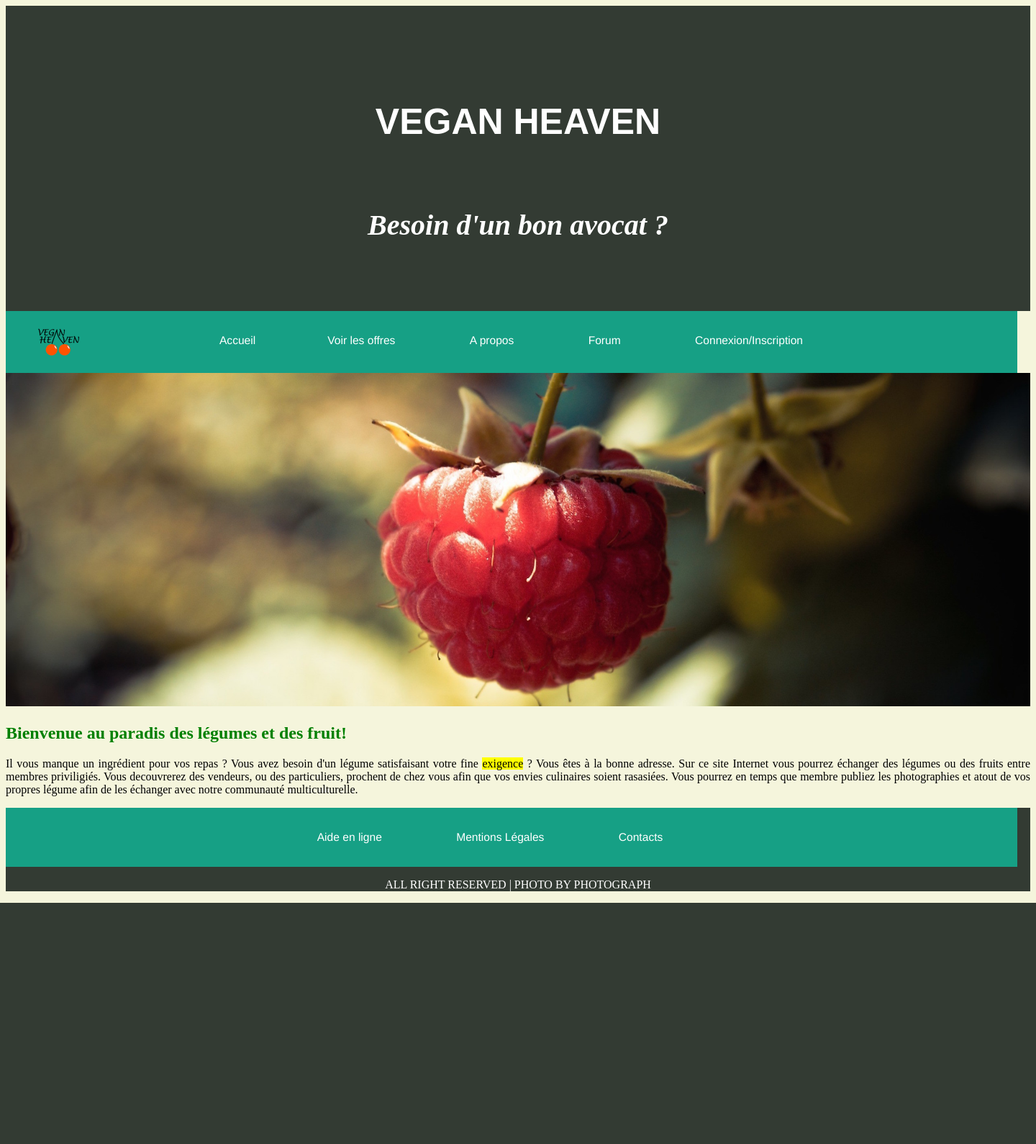
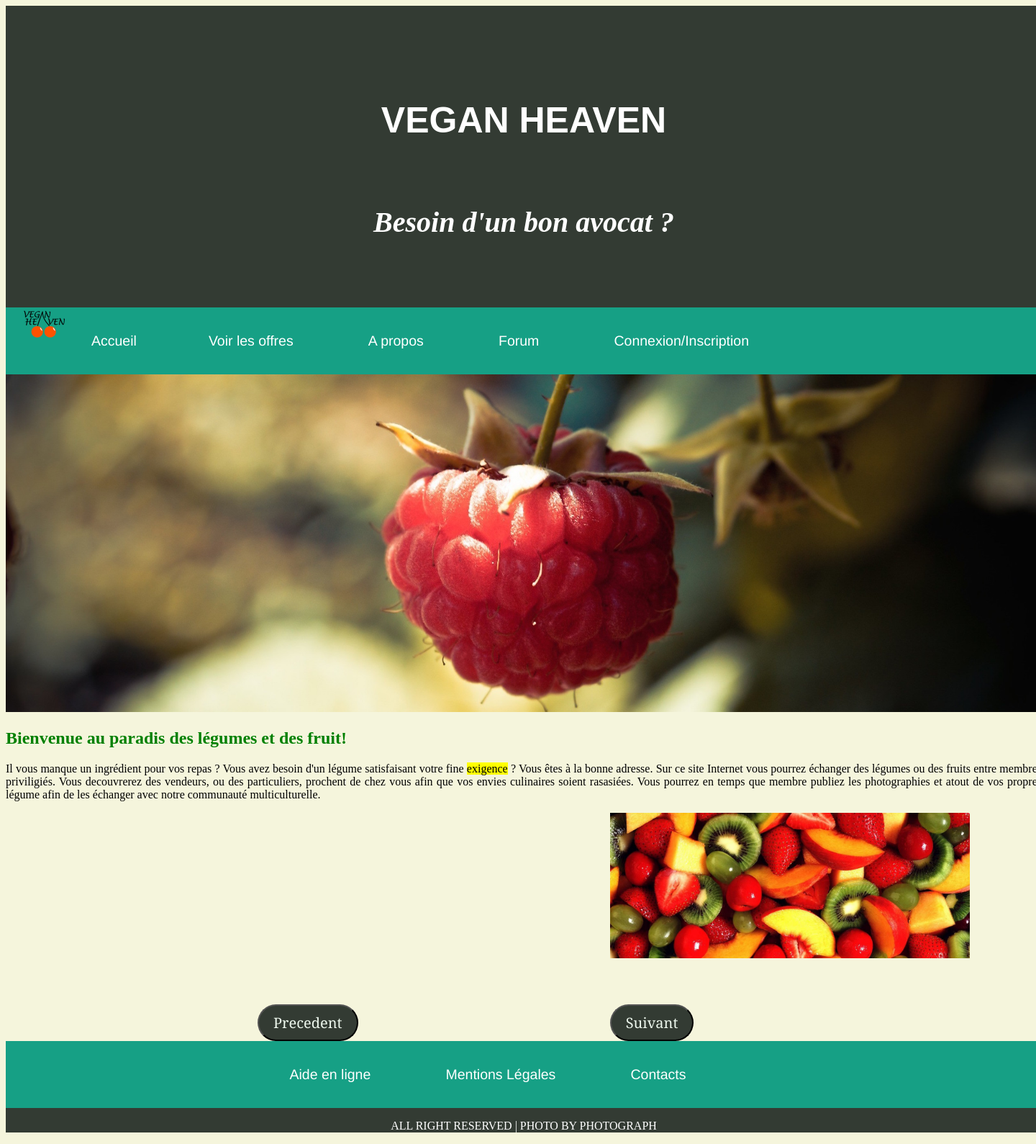
Before and after one commit to APPG8C/VeganHeaven_commun, a PHP site: page /Accueil.php in a window 1440 px wide. Shown: the whole page at 72% size. Before the commit the page ends 1254 px from the top, so only its background shows below. Run offline with PHP 8.4, Linux system fonts and the light colour scheme; some libraries are stand-ins or nearby versions.

Commit message:
Formulaire+ essai carrousel

```diff
--- a/Accueil.php
+++ b/Accueil.php
@@ -6,17 +6,17 @@
 		include("Entete.php");
 		setPunchLine($Accueil,true,$texte1="Vegan Heaven",$texte2="Besoin d'un bon avocat ?");
 		setTitle($Accueil,true,$texte="Bienvenue sur Vegan Heaven !");
-		include("Menu.php");
+
 		?>
 
     </head>
 
      <body>
-            <section>
+		<?php
+			include("Menu.php");
+			setImage($Accueil,true,$Image="images/photoCouverture2.jpg");
 
-            </section>
-
-            <img class="couverture" src="images/photoCouverture2.jpg" alt="Couverture"/>
+		?>
             <section>
 
             <h1>Bienvenue au paradis des légumes et des fruit!</h1>
@@ -28,9 +28,10 @@
                 soient rasasiées. Vous pourrez en temps que membre publiez les photographies et atout de vos propres légume afin de
                 les échanger avec notre communauté multiculturelle.
             </p>
-
-
             </section>
+			<?php
+			include("Carousel.php");
+			?>
         </div>
 		<?php include("PiedDePage.php");?>
     </body>
--- /dev/null
+++ b/Carousel.php
@@ -0,0 +1,78 @@
+
+<link rel="stylesheet" href="StyleGraphique.css" />
+<script src="https://ajax.googleapis.com/ajax/libs/jquery/1.7.2/jquery.min.js"></script>
+<div id="carrousel">
+   	 	<ul class="carrousel">
+			<a href="Offre.php"><img src="images/photoCouverture2.jpg" class="image1"/></a>
+			<a href="Offre.php"><img src="images/Offres.jpeg" class="image2"/></a>
+			<a href="Offre.php"><img src="images/fruit.jpg" class="image3"/></a>
+   	 	</ul>
+	</div>
+<script>
+$(document).ready(function(){
+
+var $carrousel = $('#carrousel'), // on cible le bloc du carrousel
+    $img = $('#carrousel img'), // on cible les images contenues dans le carrousel
+    indexImg = $img.length - 1, // on définit l'index du dernier élément
+    i = 0, // on initialise un compteur
+    $currentImg = $img.eq(i); // enfin, on cible l'image courante, qui possède l'index i (0 pour l'instant)
+
+$img.css('display', 'none'); // on cache les images
+$currentImg.css('display', 'block'); // on affiche seulement l'image courante
+
+$carrousel.append('<button class="controls"><span class="prev">Precedent</span></button><button class="controls"><span class="next">Suivant</span></button>');
+
+$('.next').click(function(){ // image suivante
+
+    i++; // on incrémente le compteur
+
+    if( i <= indexImg ){
+        $img.css('display', 'none'); // on cache les images
+        $currentImg = $img.eq(i); // on définit la nouvelle image
+        $currentImg.css('display', 'block'); // puis on l'affiche
+    }
+    else{
+        i = indexImg;
+    }
+
+});
+
+$('.prev').click(function(){ // image précédente
+
+    i--; // on décrémente le compteur, puis on réalise la même chose que pour la fonction "suivante"
+
+    if( i >= 0 ){
+        $img.css('display', 'none');
+        $currentImg = $img.eq(i);
+        $currentImg.css('display', 'block');
+    }
+    else{
+        i = 0;
+    }
+
+});
+
+function slideImg(){
+    setTimeout(function(){ // on utilise une fonction anonyme
+
+        if(i < indexImg){ // si le compteur est inférieur au dernier index
+	    i++; // on l'incrémente
+	}
+	else{ // sinon, on le remet à 0 (première image)
+	    i = 0;
+	}
+
+	$img.css('display', 'none');
+
+	$currentImg = $img.eq(i);
+	$currentImg.css('display', 'block');
+
+	slideImg(); // on oublie pas de relancer la fonction à la fin
+
+    }, 3000); // on définit l'intervalle à 3000 millisecondes (7s)
+}
+
+slideImg(); // enfin, on lance la fonction une première fois
+
+});
+</script>
--- a/Entete.php
+++ b/Entete.php
@@ -1,7 +1,5 @@
 <meta charset="utf-8" />
 
-
-            <link rel="stylesheet" href="StyleGraphique.css" />
 
             <link rel="stylesheet" href="StyleGraphique.css" />
 
@@ -13,6 +11,7 @@
 				$Forum=false;
 				$aPropos=false;
 				$Connexion_Inscription=false;
+				$InformationMembres=false;
 				include("fonction.php");
 			?>
 
--- a/Menu.php
+++ b/Menu.php
@@ -3,8 +3,7 @@
             <!--<img src="bloggif_54ddf2c4e18c5.jpeg"  alt="Logo VeganHeaven" />-->
             <link rel="stylesheet" href="StyleGraphique.css" />
             <img class="logo" src="images/VeganHeavenCherry_thumb.png" alt="image flottante"/>
-            <p>
-            <ul>
+            <ul class="menu">
                 <!--<li> <img src="images/VeganHeavenCherry_thumb.png" alt="image flottante"/>-->
                 <li><a href="Accueil.php">Accueil</a>
                 <li><a href="Recherche.php">Voir les offres</a></li>
@@ -13,5 +12,4 @@
                 <li><a href="ConnexionInscription.php">Connexion/Inscription</a></li>
 
             </ul>
-            </p>
         </nav>
--- a/PiedDePage.php
+++ b/PiedDePage.php
@@ -1,8 +1,8 @@
 <footer class="footers">
 <nav>
-	<ul>
+	<ul class="menu">
 		<li><a href="AideEnligne.php">Aide en ligne</a></li>
-		<li><a href="MentionsLégales.php">Mentions Légales</a></li>
+		<li><a href="MentionsLegales.php">Mentions Légales</a></li>
 		<li><a href="Contacts.php">Contacts</a></li>
 </nav>
 	<p class="Copyright">
--- a/StyleGraphique.css
+++ b/StyleGraphique.css
@@ -8,8 +8,10 @@
      /*background-color: #3e4440; gris foncé*/
      background-color: #333b33;
      /*border: 3px black solid;*/
-     padding-bottom: 1em;
-     padding-top: 0.5em;}
+     padding-bottom: 0.9em;
+     padding-top: 0.5em;
+}
+
 
 .adresse
 {
@@ -24,7 +26,7 @@
 
 .slogan
 {
-   font-size: 40px;
+    font-size: 40px;
     color: white;
     text-align: center;
     margin-bottom: 2em;
@@ -32,14 +34,19 @@
 /************************MENU************************/
 nav
 {
-       background-color: #16a085;
-    font-family: helvetica;
-    font-size: 12px;
+    background-color: #16a085;
+    font-size: 15px;
     /*border:3px black solid;*/
-    padding:20px;
-    text-align: center;
-    display: inline-block;
-    width:1366px;
+    width:100%;
+}
+.menu
+{
+ background-color: #16a085;
+ display: inline-block;
+ text-align: center;
+ padding:20px;
+ font-family: helvetica;
+
 }
 
 nav li
@@ -55,6 +62,7 @@
     color: #181818;
     padding-bottom: 3px;
     text-decoration: none;
+
 }
 
 .logo
@@ -69,7 +77,7 @@
 
 .couverture
 {
-    max-width: 100%;
+    width: 100%;
 
 }
 
@@ -101,10 +109,6 @@
     font-style: italic;
 }
 
-.souligne
-{
-    text-decoration: underline;
-}
 .barre
 {
     text-decoration: line-through;
@@ -149,11 +153,7 @@
 {
     color: black;
     background-color: #F5F5DC;
-}
-
-.id
-{
-	top left;
+	width: 100%;
 }
 
 .Menu:hover
@@ -166,10 +166,89 @@
     width: 100px;
     margin: auto;
 }
+form
+{
+ background-color:#FAFAFA;
+ padding:100px;
+ width:350px;
+ margin-left: 150px;
+ }
+ legend
+ {
+ margin-left: 100px;
+ color:#DF3F3F;
+ font-weight:bold
+
+ }
+label
+{
+margin-top:10px;
+display:block;
+margin-left: 50px;
+
+}
+input
+{
+margin-left: 100px;
+text-align: justify;
+}
+.connexion
+{
+background-color:#FAFAFA;
+padding:100px;
+width:300px;
+display:block;
+margin-left:700px;
+}
+.carrousel ul
+{
+
+    margin-left: 100px;
+
+}
+.carrousel
+{
+position:relative;
+height:250px;
+width:500px;
+
+}
+.controls {
+  -webkit-border-radius: 28;
+  border-radius: 28px;
+  font-family: Georgia;
+  color: #edf7ed;
+  font-size: 20px;
+  background: #333b33;
+  padding: 10px 20px 10px 20px;
+  text-decoration: none;
+  margin-left:350px;
+}
+
+.controls:hover {
+  background: #16a085;
+  text-decoration: none;
+}
+.image1
+{
+ max-width:100%;
+}
+.image2
+{
+margin-left:400px;
+ max-width:100%;
+}
+.image3
+{
+ margin-left:800px;
+ position:right;
+ max-width:100%;
+}
 /************************Pied-de-page************************/
 .footers
 {
 background-color: #333b33;
+text-align: center;
 }
 .Copyright
 {
--- a/fonction.php
+++ b/fonction.php
@@ -20,3 +20,11 @@
 	}
 }
 ?>
+<?php
+function setImage($page,$valeur,$Image){
+	$page=$valeur;
+	if ($valeur=true){
+		echo "<img class='couverture' src='$Image' alt='Couverture'/>";
+	}
+}
+?>
```
Also changed, not shown: ConnexionInscription.php (+23 -2 lines), InformationMembres.php (added, +33 -0 lines), MentionsLegales.php (added, +76 -0 lines), Recherche.php (+5 -5 lines), AideEnligne.php (added), Contacts.php (added), Offre.php (added), images/Offres.jpeg (added), images/fruit.jpg (added).
